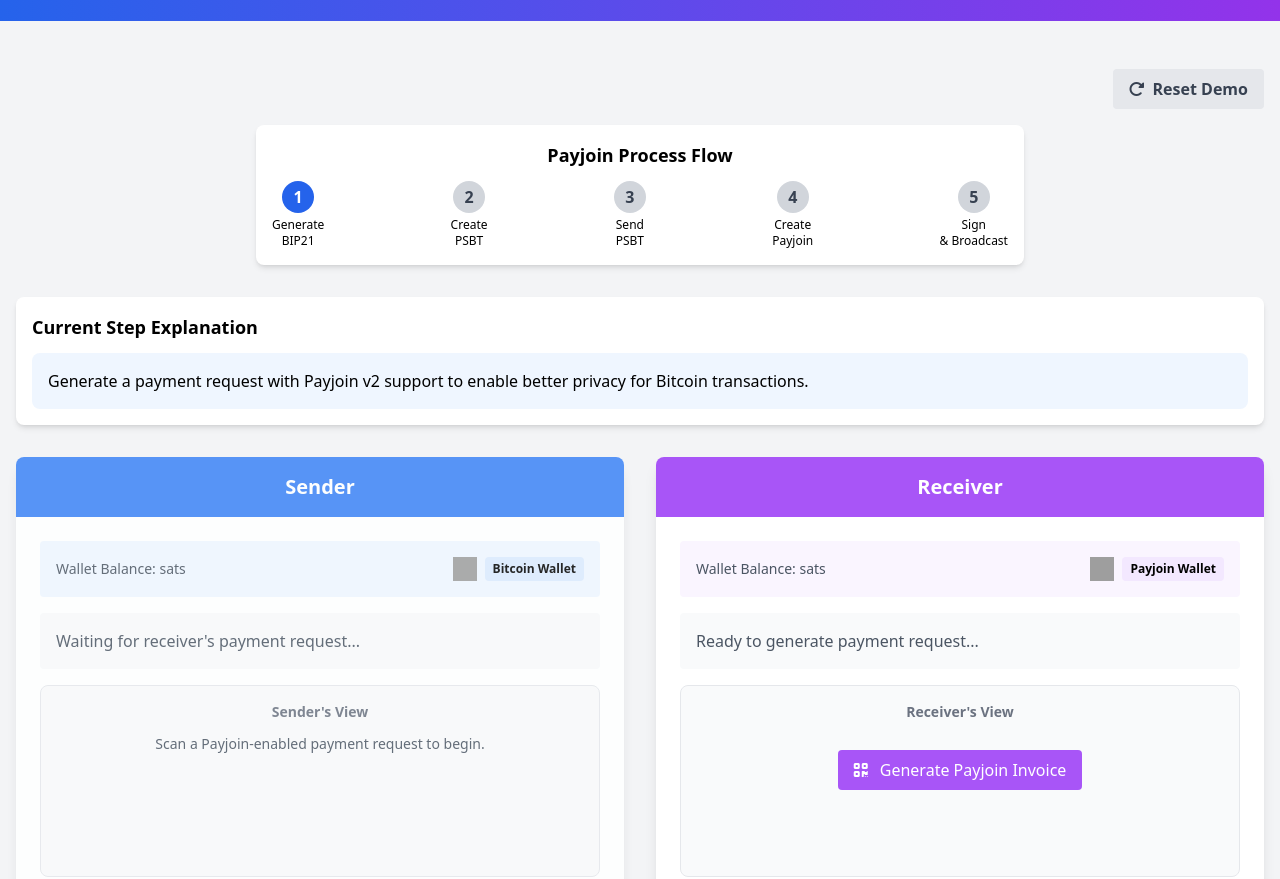
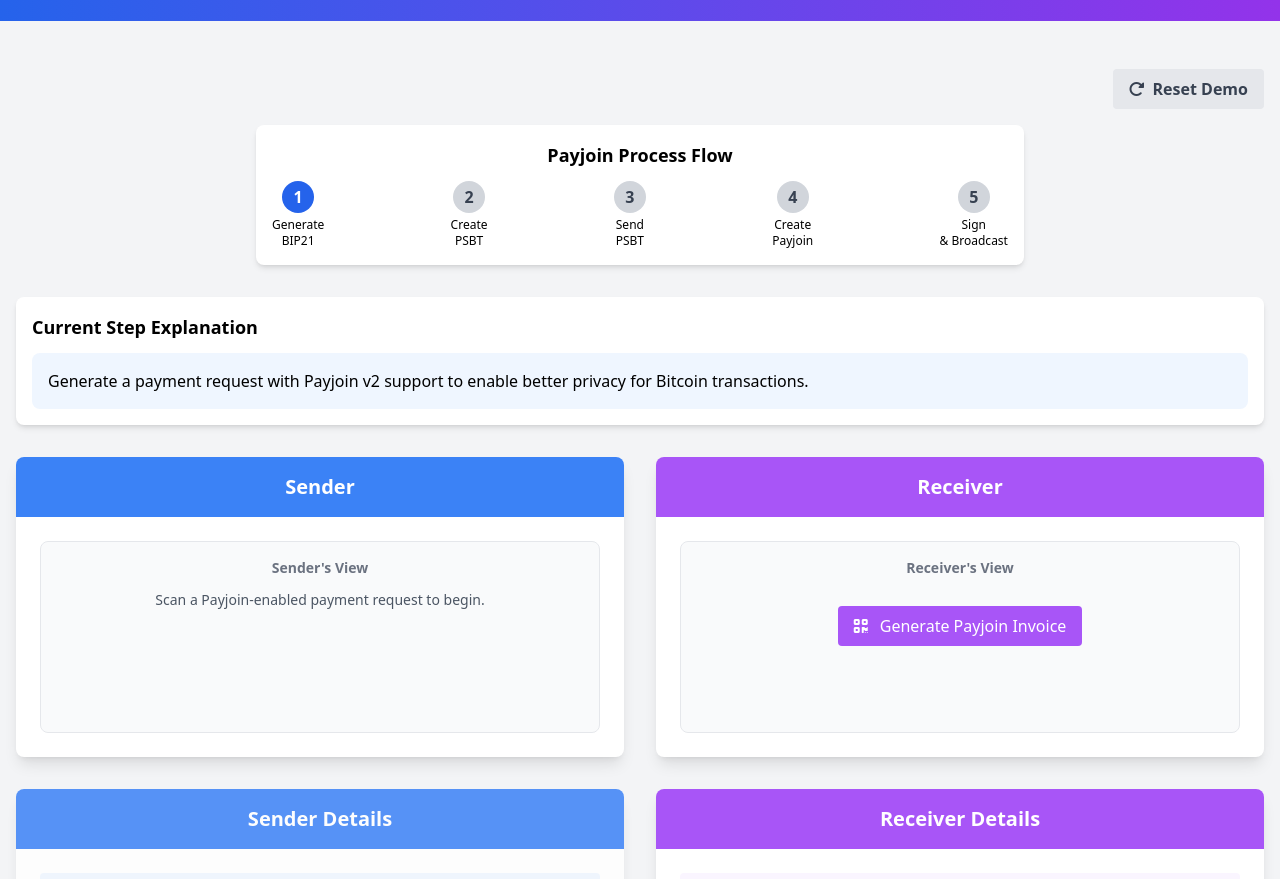
Before and after one commit to riverKanies/interactive-payjoin, a website built with webpack: page public/index.html in a window 1280 px wide. Shown: the part 95-974 px from the top of the page. Built offline with nearby package versions, Linux system fonts and the light colour scheme; grey boxes are pictures that could not be loaded; a script that the page names is missing; files whose address does not match are found by name; what bitcoindevkit would draw is missing.

Commit message:
feat: split out wallet view

```diff
--- a/public/index.html
+++ b/public/index.html
@@ -65,11 +65,71 @@
             </div>
         </div>
 
+        <!-- Wallet View Cards -->
+        <div class="grid grid-cols-1 md:grid-cols-2 gap-8 mb-8">
+            <!-- Sender Wallet View -->
+            <div class="bg-white rounded-lg shadow-lg overflow-hidden">
+                <div class="bg-blue-500 p-4">
+                    <h2 class="text-xl font-bold text-white text-center">Sender</h2>
+                </div>
+                <div class="p-6">
+                    <!-- Sender UI Section -->
+                    <div id="sender-ui" class="border rounded-lg p-4 bg-gray-50 min-h-[12rem] fade-in">
+                        <h3 class="text-center text-sm font-semibold mb-3 text-gray-500">Sender's View</h3>
+                        <div class="sender-screen-container flex flex-col justify-center items-center h-full">
+                            <p class="text-gray-600 text-sm">Scan a Payjoin-enabled payment request to begin.</p>
+                        </div>
+                    </div>
+                </div>
+            </div>
+
+            <!-- Receiver Wallet View -->
+            <div class="bg-white rounded-lg shadow-lg overflow-hidden">
+                <div class="bg-purple-500 p-4">
+                    <h2 class="text-xl font-bold text-white text-center">Receiver</h2>
+                </div>
+                <div class="p-6">
+                    <!-- Receiver UI Section -->
+                    <div id="receiver-ui" class="border rounded-lg p-4 bg-gray-50 min-h-[12rem] fade-in">
+                        <h3 class="text-center text-sm font-semibold mb-3 text-gray-500">Receiver's View</h3>
+                        <div class="receiver-screen-container flex flex-col justify-center items-center h-full">
+
+                            <!-- Initial state with just the button -->
+                            <button id="generate-bip21-btn" class="mt-4 bg-purple-500 hover:bg-purple-600 text-white py-2 px-4 rounded transition-colors duration-200">
+                                <i class="fas fa-qrcode mr-2"></i> Generate Payjoin Invoice
+                            </button>
+
+                            <!-- QR code section (initially hidden) -->
+                            <div id="qr-section" class="flex flex-col items-center space-y-4 hidden">
+                                <p class="text-sm text-gray-600">Scan to make payment</p>
+                                <bitcoin-qr
+                                    id="payment-qr"
+                                    unified="adsf"
+                                    class="qr-fade"
+                                    image="assets/images/payjoin.svg"
+                                    width="200"
+                                    height="200"
+                                    type="svg"
+                                    corners-square-color="#db6d99"
+                                    corners-dot-color="#db6d99"
+                                    corners-square-type="extra-rounded"
+                                    dots-type="classy-rounded"
+                                    dots-color="#db6d99"
+                                    image-embedded="true"
+                                ></bitcoin-qr>
+                            </div>
+                        </div>
+                    </div>
+                </div>
+            </div>
+        </div>
+
+        <!-- Detailed Wallet Cards -->
         <div class="grid grid-cols-1 md:grid-cols-2 gap-8">
             <!-- Sender Side -->
             <div id="sender-container" class="bg-white rounded-lg shadow-lg overflow-hidden transition-all duration-300 ease-in-out sender-inactive">
                 <div class="bg-blue-500 p-4">
-                    <h2 class="text-xl font-bold text-white text-center">Sender</h2>
+                    <h2 class="text-xl font-bold text-white text-center">Sender Details</h2>
                 </div>
                 <div class="p-6 h-[32rem] overflow-y-auto">
                     <div class="space-y-4 mb-4">
@@ -85,13 +145,7 @@
                         </div>
                     </div>
 
-                    <!-- Sender UI Section -->
-                    <div id="sender-ui" class="mb-6 border rounded-lg p-4 bg-gray-50 min-h-[12rem] fade-in">
-                        <h3 class="text-center text-sm font-semibold mb-3 text-gray-500">Sender's View</h3>
-                        <div class="sender-screen-container flex flex-col justify-center items-center h-full">
-                            <p class="text-gray-600 text-sm">Scan a Payjoin-enabled payment request to begin.</p>
-                        </div>
-                    </div>
+
 
                     <!-- Sender Process Steps -->
                     <div class="mb-4">
@@ -147,7 +201,7 @@
             <!-- Receiver Side -->
             <div id="receiver-container" class="bg-white rounded-lg shadow-lg overflow-hidden transition-all duration-300 ease-in-out receiver-active">
                 <div class="bg-purple-500 p-4">
-                    <h2 class="text-xl font-bold text-white text-center">Receiver</h2>
+                    <h2 class="text-xl font-bold text-white text-center">Receiver Details</h2>
                 </div>
                 <div class="p-6 h-[32rem] overflow-y-auto">
                     <div class="space-y-4 mb-4">
@@ -163,37 +217,7 @@
                         </div>
                     </div>
 
-                    <!-- Receiver UI Section -->
-                    <div id="receiver-ui" class="mb-6 border rounded-lg p-4 bg-gray-50 min-h-[12rem] fade-in">
-                        <h3 class="text-center text-sm font-semibold mb-3 text-gray-500">Receiver's View</h3>
-                        <div class="receiver-screen-container flex flex-col justify-center items-center h-full">
 
-                            <!-- Initial state with just the button -->
-                            <button id="generate-bip21-btn" class="mt-4 bg-purple-500 hover:bg-purple-600 text-white py-2 px-4 rounded transition-colors duration-200">
-                                <i class="fas fa-qrcode mr-2"></i> Generate Payjoin Invoice
-                            </button>
-
-                            <!-- QR code section (initially hidden) -->
-                            <div id="qr-section" class="flex flex-col items-center space-y-4 hidden">
-                                <p class="text-sm text-gray-600">Scan to make payment</p>
-                                <bitcoin-qr
-                                    id="payment-qr"
-                                    unified="adsf"
-                                    class="qr-fade"
-                                    image="assets/images/payjoin.svg"
-                                    width="200"
-                                    height="200"
-                                    type="svg"
-                                    corners-square-color="#db6d99"
-                                    corners-dot-color="#db6d99"
-                                    corners-square-type="extra-rounded"
-                                    dots-type="classy-rounded"
-                                    dots-color="#db6d99"
-                                    image-embedded="true"
-                                ></bitcoin-qr>
-                            </div>
-                        </div>
-                    </div>
 
                     <!-- Receiver Process Steps -->
                     <div class="mb-4">
```
